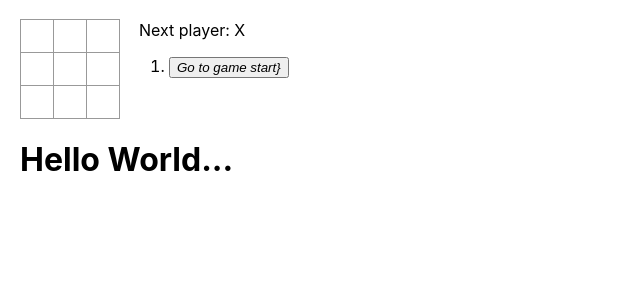
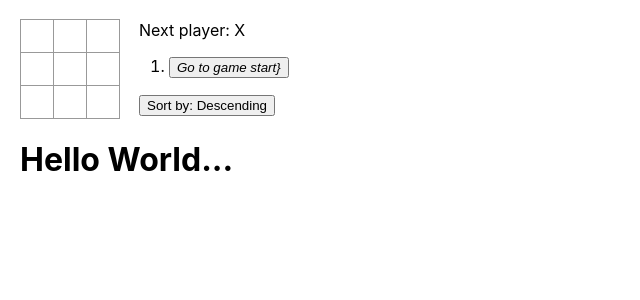
Before and after one commit to Spagettileg/crater-crossed, a React (Create React App) app in the folder my-app/: page / in a window 1280 px wide. Shown: the top 300 px of the page, without its empty margins (0-640 px from the left). Built offline with nearby package versions, Linux system fonts and the light colour scheme.

Commit message:
this keyword updated in Game component from sort.history to sortHistory. Typo error.

```diff
--- a/my-app/src/index.js
+++ b/my-app/src/index.js
@@ -57,6 +57,7 @@ class Game extends React.Component {
       }],
       stepNumber: 0,
       xIsNext: true,
+      isDescending: true
     };
   }
 
@@ -96,6 +97,12 @@ class Game extends React.Component {
     });
   }
 
+  sortHistory() {
+    this.setState({
+      isDescending: !this.state.isDescending
+    });
+  }
+
   render() {
     const history = this.state.history;
     const current = history[this.state.stepNumber];
@@ -130,8 +137,11 @@ class Game extends React.Component {
           />
         </div>
         <div className="game-info">
-          <div>{status}</div>
-          <ol>{moves}</ol>
+          <div className="game-status">{status}</div>
+          <ol>{this.state.isDescending ? moves : moves.reverse()}</ol>
+          <button onClick={() => this.sortHistory()}>
+            Sort by: {this.state.isDescending ? "Descending" : "Ascending"}
+          </button>
         </div>
       </div>
     );
@@ -165,14 +175,6 @@ ReactDOM.render(
   document.getElementById('root')
 );
 
-
-
-
-
-
-
-
-
 // If you want to start measuring performance in your app, pass a function
 // to log results (for example: reportWebVitals(console.log))
 // or send to an analytics endpoint. Learn more: https://bit.ly/CRA-vitals
```
